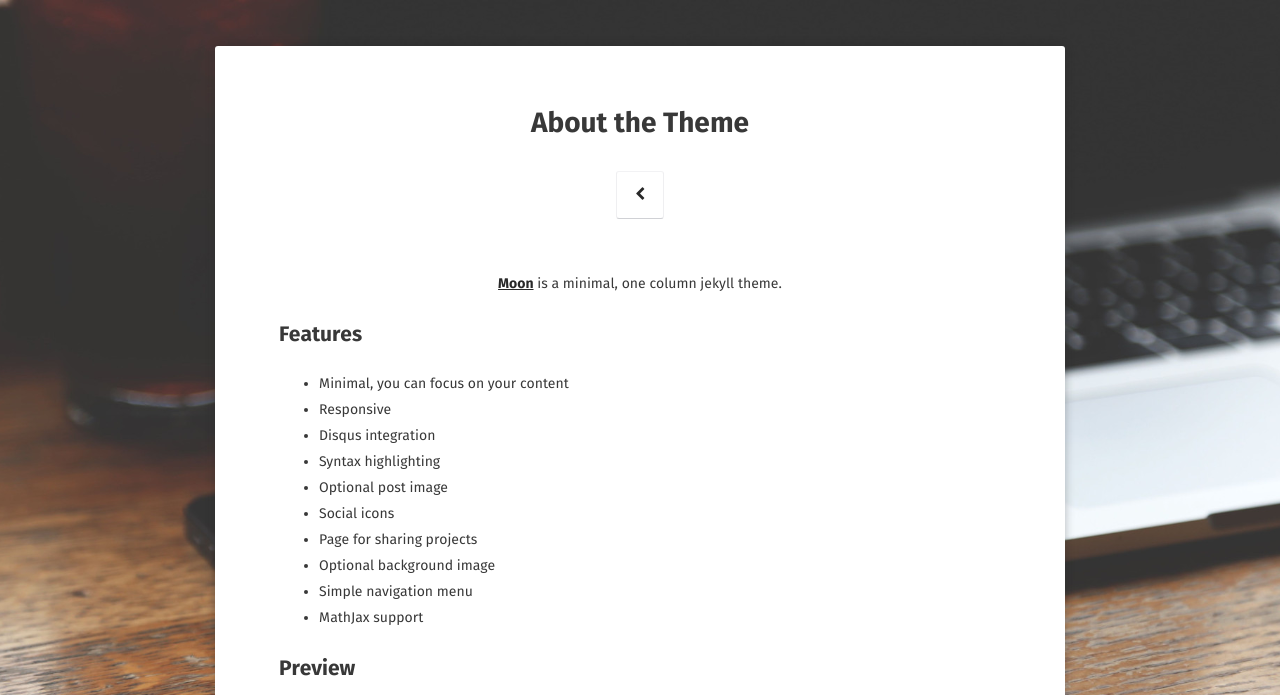
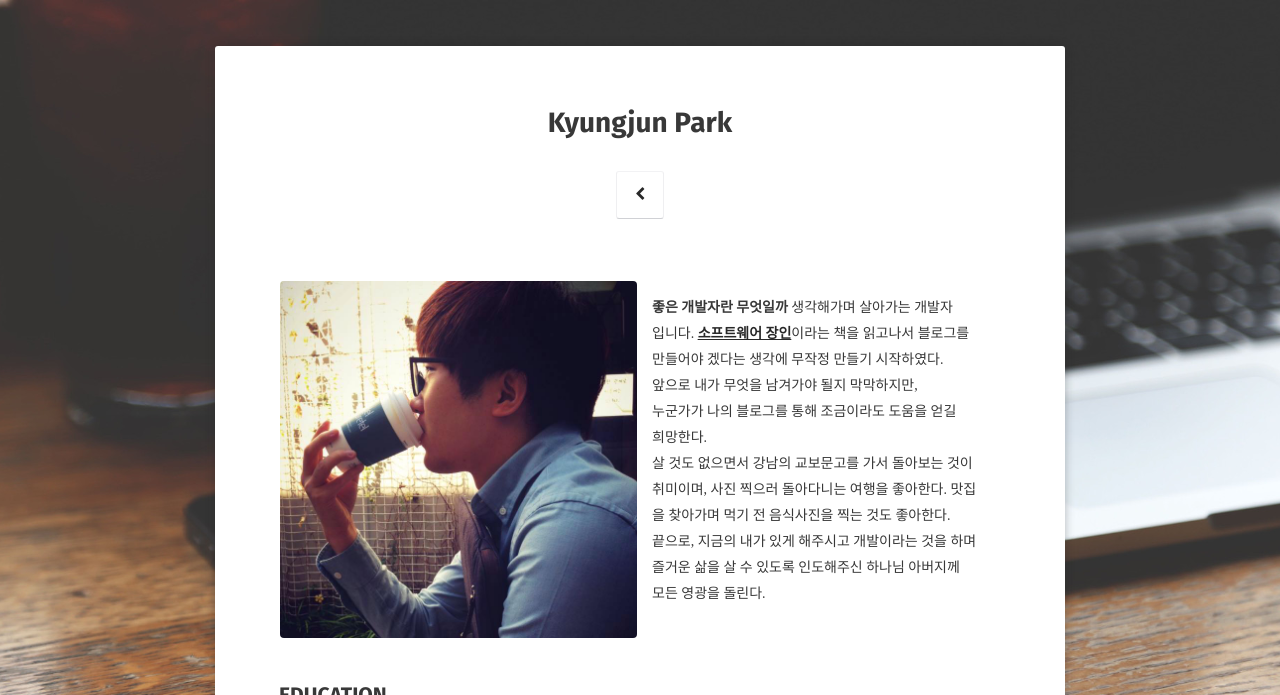
Before and after one commit to ryandev421/ryanpark91.github.io, a Jekyll site: the page built from about/index.md, in a window 1280 px wide. Shown: the part 118-813 px from the top of the page. Built offline with Jekyll 4.4.1, drawn with Linux system fonts in a browser that asks for light colours; some web fonts are replaced; some of the changed text lies outside the part shown; grey boxes are pictures that could not be loaded.

Commit message:
나의 소개 변경

```diff
--- a/about/index.md
+++ b/about/index.md
@@ -1,37 +1,44 @@
 ---
 layout: page
-title: About the Theme
-tags: [about, Jekyll, theme, moon]
-date: 2016-03-21
+title: Kyungjun Park
+tags: [about, kyungjun, ryan]
+date: 2017-01-01
 comments: false
 ---
 
-<center><a href="http://taylantatli.github.io/Moon"><b>Moon</b></a> is a minimal, one column jekyll theme.</center>
+<figure class="half">
+    <img src="/assets/img/profile_photo.jpg">
+    <pre>
+    <strong>좋은 개발자란 무엇일까</strong> 생각해가며 살아가는 개발자
+    입니다. <a href="https://goo.gl/IY85Wx"><strong>소프트웨어 장인</strong></a>이라는 책을 읽고나서 블로그를
+    만들어야 겠다는 생각에 무작정 만들기 시작하였다.
+    앞으로 내가 무엇을 남겨가야 될지 막막하지만,
+    누군가가 나의 블로그를 통해 조금이라도 도움을 얻길
+    희망한다.
+    살 것도 없으면서 강남의 교보문고를 가서 돌아보는 것이
+    취미이며, 사진 찍으러 돌아다니는 여행을 좋아한다. 맛집
+    을 찾아가며 먹기 전 음식사진을 찍는 것도 좋아한다.
+    끝으로, 지금의 내가 있게 해주시고 개발이라는 것을 하며
+    즐거운 삶을 살 수 있도록 인도해주신 하나님 아버지께
+    모든 영광을 돌린다.
+    </pre>
+</figure>
 
-## Features
-* Minimal, you can focus on your content
-* Responsive
-* Disqus integration
-* Syntax highlighting
-* Optional post image
-* Social icons
-* Page for sharing projects
-* Optional background image
-* Simple navigation menu
-* MathJax support
+## EDUCATION
+* 숭실대학교 컴퓨터학부 4학년 휴학, 2011 ~ 현재
+* IT 특기자 수시 전형으로 입학
 
-## Preview
+## WORK EXPERIENCE
+* [리디](http://www.ridicorp.com/), 스토어팀, 2016.07 - 현재
+* [이파피루스](https://epapyrus.com/), 연구개발실	, 2015.10 – 216.07
+* 코쿤게임즈, 개발팀, 2014.12 – 2015.08
+* Microsoft, R&D팀, 2013.01 – 2013.07
 
-{% capture images %}
-    https://cloud.githubusercontent.com/assets/754514/14509720/61c61058-01d6-11e6-93ab-0918515ecd56.png
-    https://cloud.githubusercontent.com/assets/754514/14509716/61ac6c8e-01d6-11e6-879f-8308883de790.png
-{% endcapture %}
-{% include gallery images=images caption="Screenshots of Moon Theme" cols=2 %}
+## EXTRA-CURRICULAR ACTIVITES
+* [SW Maestro](http://www.swmaestro.kr/web/web/main.do), 3기 연수생, 2012. 06 – 2012. 12
+* 컴퓨터학부 학술 소모임 SCCC, 회장, 2012. 01 – 2012. 12
 
-See a [live version of Moon](http://taylantatli.github.io/Moon) hosted on GitHub.
-
-## Getting Started
-
-To learn how to install and use this theme check out the [Setup Guide](http://taylantatli.me/Moon/moon-theme/) for more information.
-
-[Install Moon](https://github.com/TaylanTatli/Moon){: .btn}
+## AWARDS
+* 제 12회 대학생 프로그래밍 경진대회 동상, 2012. 11
+* ACM-ICPC Asia Regional Daejeon Site 8th Place, 2012. 11
+* 한국정보올림피아드(KOI) 경시대회 동상, 2009. 07
```
